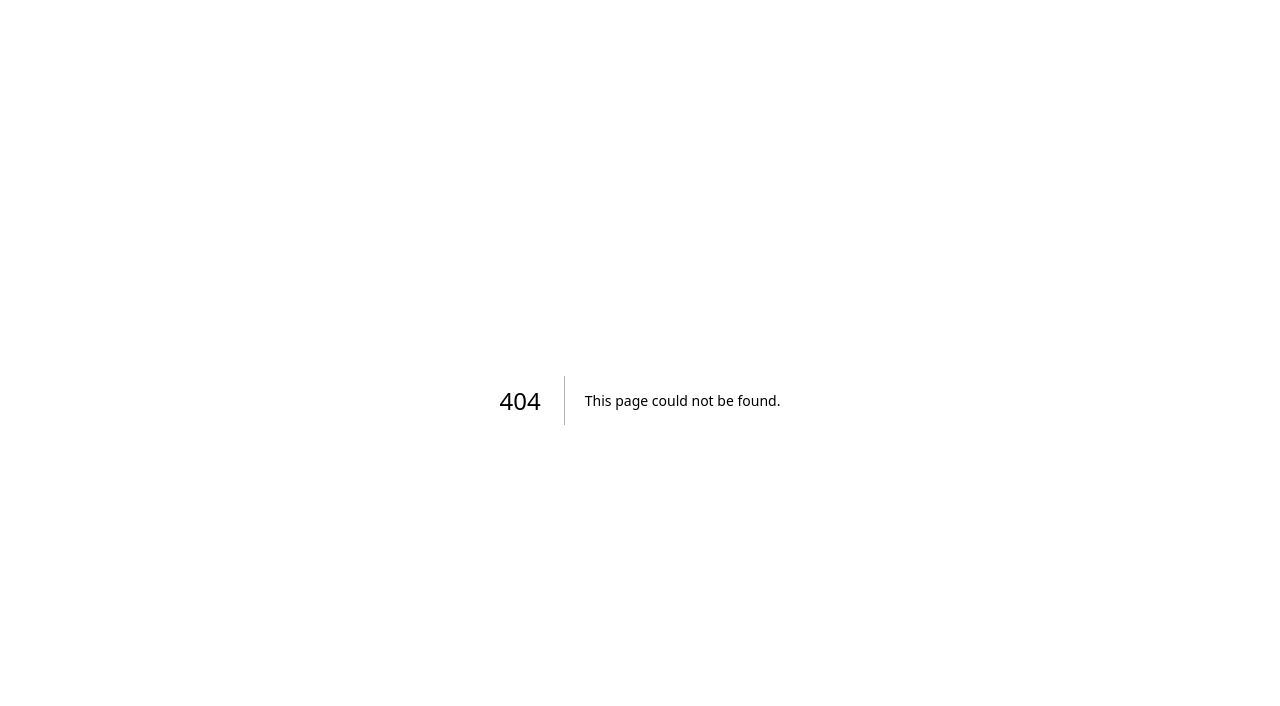
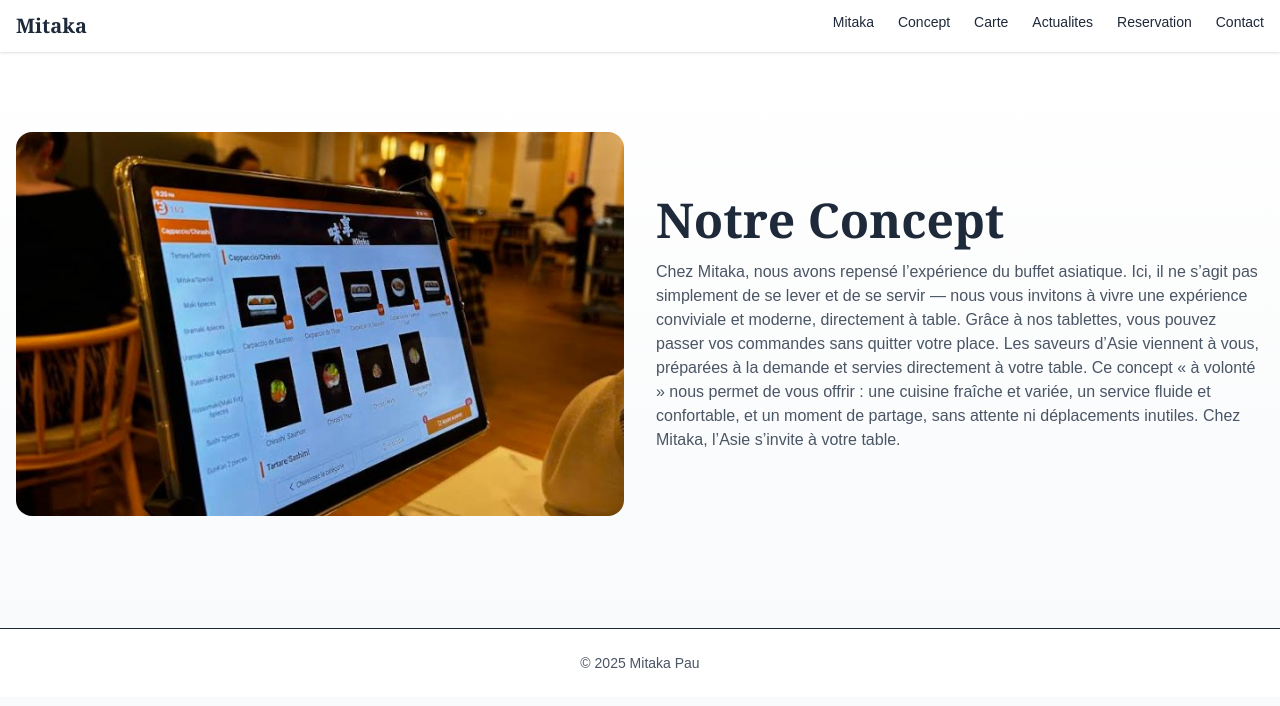
Before and after one commit to syss69/react-restaurant, a Next.js app: page /concept in a window 1280 px wide. Before the commit this address had no page. Shown: the top 706 px of the page. Built offline with nearby package versions, Linux system fonts and the light colour scheme; a web font is replaced by a local one.

Commit message:
Added new pages for site, header changed

```diff
--- /dev/null
+++ b/src/app/concept/page.tsx
@@ -0,0 +1,34 @@
+'use client'
+
+import ImageTextSection from "@/src/components/ImageTextSection"
+import useReveal from "@/src/hooks/useReveal"
+import orderTab from "@/src/assets/order-tab.jpg"
+
+export default function Concept () {
+    useReveal('.reveal')
+
+    return(
+        <ImageTextSection
+            title = "Notre Concept"
+            description="Chez Mitaka, nous avons repensé l’expérience du buffet asiatique.
+Ici, il ne s’agit pas simplement de se lever et de se servir —
+nous vous invitons à vivre une expérience conviviale et moderne, directement à table.
+
+Grâce à nos tablettes, vous pouvez passer vos commandes sans quitter votre place.
+Les saveurs d’Asie viennent à vous, préparées à la demande et servies directement à votre table.
+
+Ce concept « à volonté » nous permet de vous offrir :
+
+une cuisine fraîche et variée,
+
+un service fluide et confortable,
+
+et un moment de partage, sans attente ni déplacements inutiles.
+
+Chez Mitaka, l’Asie s’invite à votre table."
+            image = {orderTab}
+            imageAlt="Tablette pour faire vos commandes"
+            imagePosition="left"
+        />
+    )
+}
--- a/src/app/layout.tsx
+++ b/src/app/layout.tsx
@@ -1,5 +1,7 @@
 import './globals.css'
 import 'leaflet/dist/leaflet.css'
+import Header from '../components/Header'
+import Footer from '../components/Footer'
 import React from 'react'
 import { Inter } from 'next/font/google'
 import { Playfair_Display } from 'next/font/google'
@@ -26,7 +28,11 @@ export default function RootLayout({ children }: { children: React.ReactNode }){
   return (
     <html lang="fr" className={`${inter.variable} ${playfair.variable}`}>
       <body className="font-sans">
-        {children}
+          <div className="min-h-screen bg-gray-50 text-gray-800">
+            <Header />
+            {children}
+            <Footer />
+          </div>
       </body>
     </html>
   )
--- /dev/null
+++ b/src/app/menu/page.tsx
@@ -0,0 +1,34 @@
+'use client'
+
+import ImageTextSection from "@/src/components/ImageTextSection"
+import useReveal from "@/src/hooks/useReveal"
+import orderTab from "@/src/assets/order-tab.jpg"
+
+export default function Concept () {
+    useReveal('.reveal')
+
+    return(
+        <ImageTextSection
+            title = "Notre Concept"
+            description="Chez Mitaka, nous avons repensé l’expérience du buffet asiatique.
+Ici, il ne s’agit pas simplement de se lever et de se servir —
+nous vous invitons à vivre une expérience conviviale et moderne, directement à table.
+
+Grâce à nos tablettes, vous pouvez passer vos commandes sans quitter votre place.
+Les saveurs d’Asie viennent à vous, préparées à la demande et servies directement à votre table.
+
+Ce concept « à volonté » nous permet de vous offrir :
+
+une cuisine fraîche et variée,
+
+un service fluide et confortable,
+
+et un moment de partage, sans attente ni déplacements inutiles.
+
+Chez Mitaka, l’Asie s’invite à votre table."
+            image = {orderTab}
+            imageAlt="Tablette pour faire vos commandes"
+            imagePosition="left"
+        />
+    )
+}
--- a/src/app/page.tsx
+++ b/src/app/page.tsx
@@ -20,8 +20,6 @@ export default function Home() {
 
 
   return (
-    <div className="min-h-screen bg-gray-50 text-gray-800">
-      <Header />
       <main>
         <Hero2/>
         <Interior/>
@@ -34,7 +32,5 @@ export default function Home() {
         <Price/>
         <Info/>
       </main>
-      <Footer/>
-    </div>
   );
 }
--- a/src/components/Footer.tsx
+++ b/src/components/Footer.tsx
@@ -1,7 +1,7 @@
 
 const Footer = () => {
 return (
-    <footer className="bg-white border-t mt-8">
+    <footer className="bg-white border-t mt-8 ">
         <div className="container mx-auto px-4 py-6 text-sm text-gray-600 d-flex text-center">
             © {new Date().getFullYear()} Mitaka Pau
         </div>
--- a/src/components/Header.tsx
+++ b/src/components/Header.tsx
@@ -1,6 +1,7 @@
 'use client'
 
 import { useState } from "react";
+import Link from "next/link";
 
 const Header = () => {
     const [open, setOpen] = useState(false);
@@ -15,11 +16,12 @@ const Header = () => {
             <div className="container mx-auto px-4 py-3 flex justify-between">
                 <div className="text-xl font-semibold font-serif">Mitaka</div>
                 <nav className="hidden md:flex gap-6 text-sm">
-                    <a href="#hero" className="hover:text-red-700">Mitaka</a>
-                    <a href="#tables" className="hover:text-red-700">Nos tables</a>
-                    <a href="#menu" className="hover:text-red-700">Menu</a>
-                    <a href="#price" className="hover:text-red-700">Prix</a>
-                    <a href="#info" className="hover:text-red-700">Contact</a>
+                    <Link href="/" className="hover:text-red-700">Mitaka</Link>
+                    <Link href="/concept" className="hover:text-red-700">Concept</Link>
+                    <Link href="/menu" className="hover:text-red-700">Carte</Link>
+                    <Link href="/menu" className="hover:text-red-700">Actualites</Link>
+                    <Link href="/menu" className="hover:text-red-700">Reservation</Link>
+                    <Link href="/menu" className="hover:text-red-700">Contact</Link>
                 </nav>
                 <button
                     onClick={() => setOpen(true)}
--- a/src/components/Herov2.tsx
+++ b/src/components/Herov2.tsx
@@ -21,7 +21,7 @@ const Hero2 = () => {
     }, [4, 5000])
 
     return (
-    <section id="hero" className="relative h-[60vh] md:h-[80vh] w-full overflow-hidden">
+    <section id="hero" className="relative h-[60vh] md:h-[80vh] w-full overflow-hidden reveal">
       {/* Background image */}
       {images.map((img, index) => (
         <div
```
Also changed, not shown: src/assets/order-tab.jpg (added), 1 other file (tests, documents, lock files or other folders).
